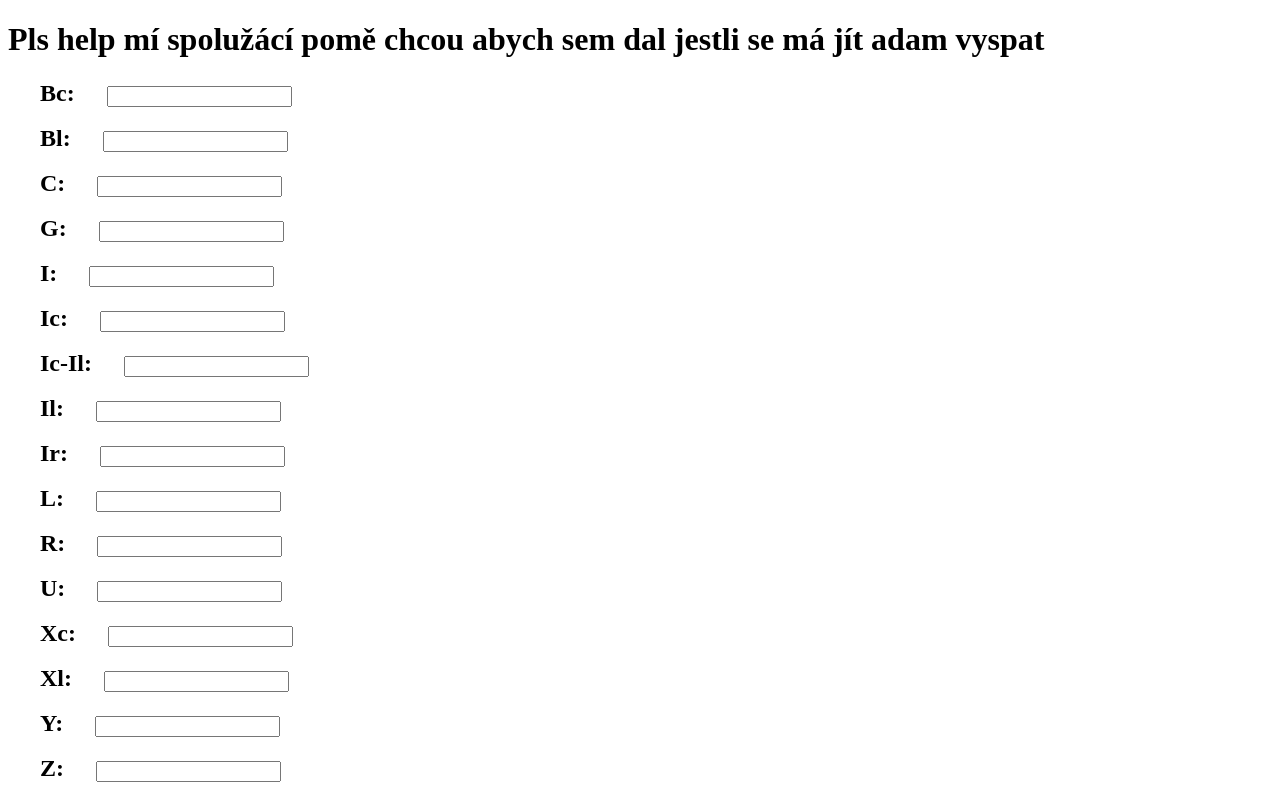
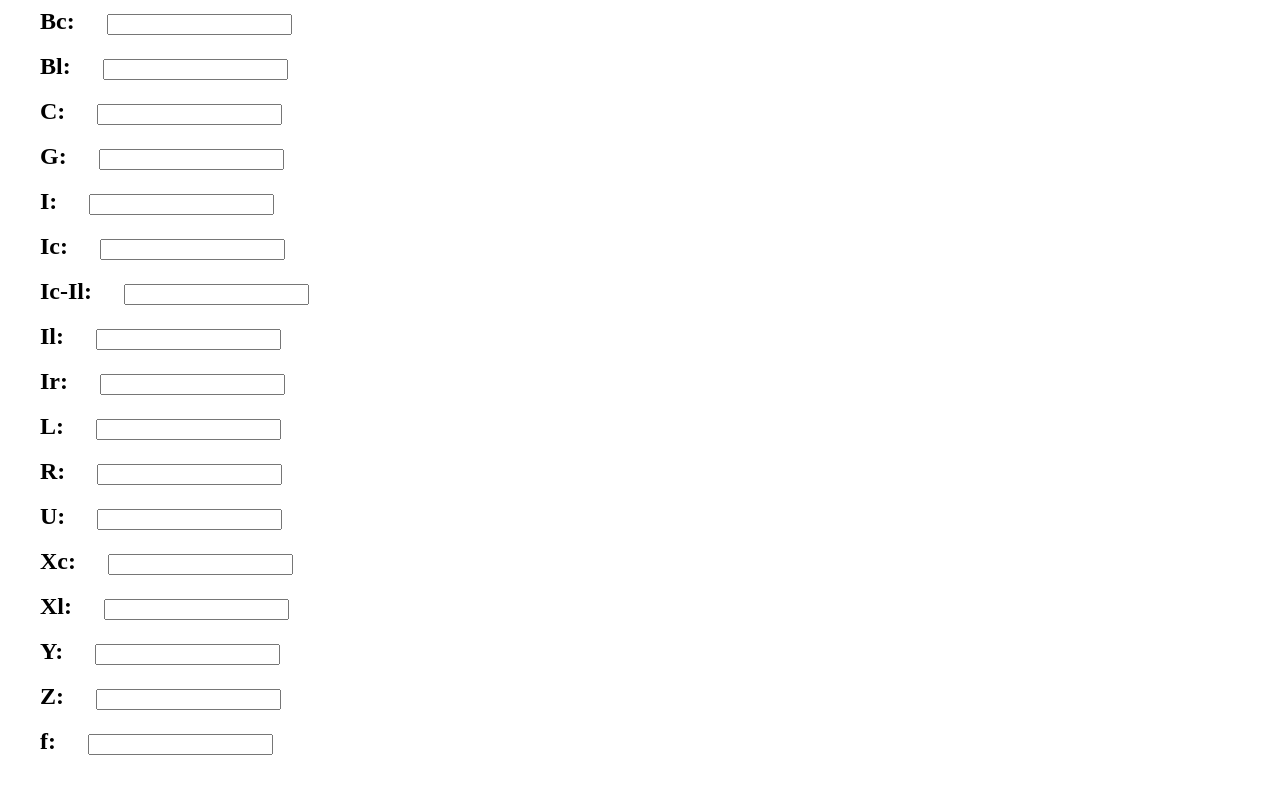
Before and after one commit to vikimiki11/Real-number-equations-solver, a plain HTML site: page index.html in a window 1280 px wide. Shown: the top 791 px of the page. Drawn offline with Linux system fonts and the light colour scheme.

Commit message:
ahoj všici

```diff
--- a/index.html
+++ b/index.html
@@ -17,7 +17,6 @@
 </head>
 
 <body>
-	<h1>Pls help mí spolužácí pomě chcou abych sem dal jestli se má jít adam vyspat</h1>
 	<div id="inputoutput"></div><br>pro zápis 23*10^-5 použíte 23e-5<br>
 	<button onclick="calculate()">Calculate</button><br>
 	<textarea rows="4" cols="50">"U"/"I"-"Z"
```
